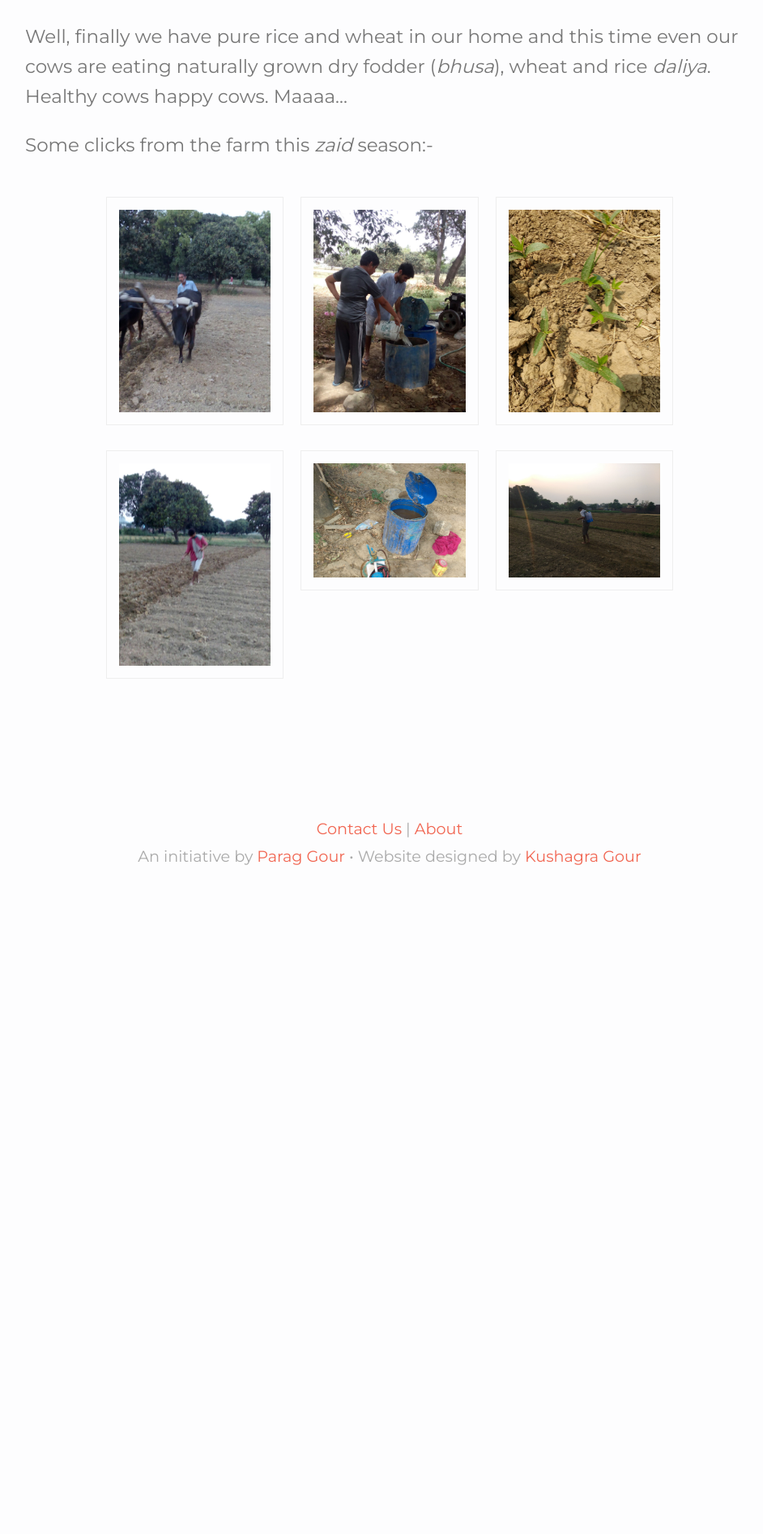
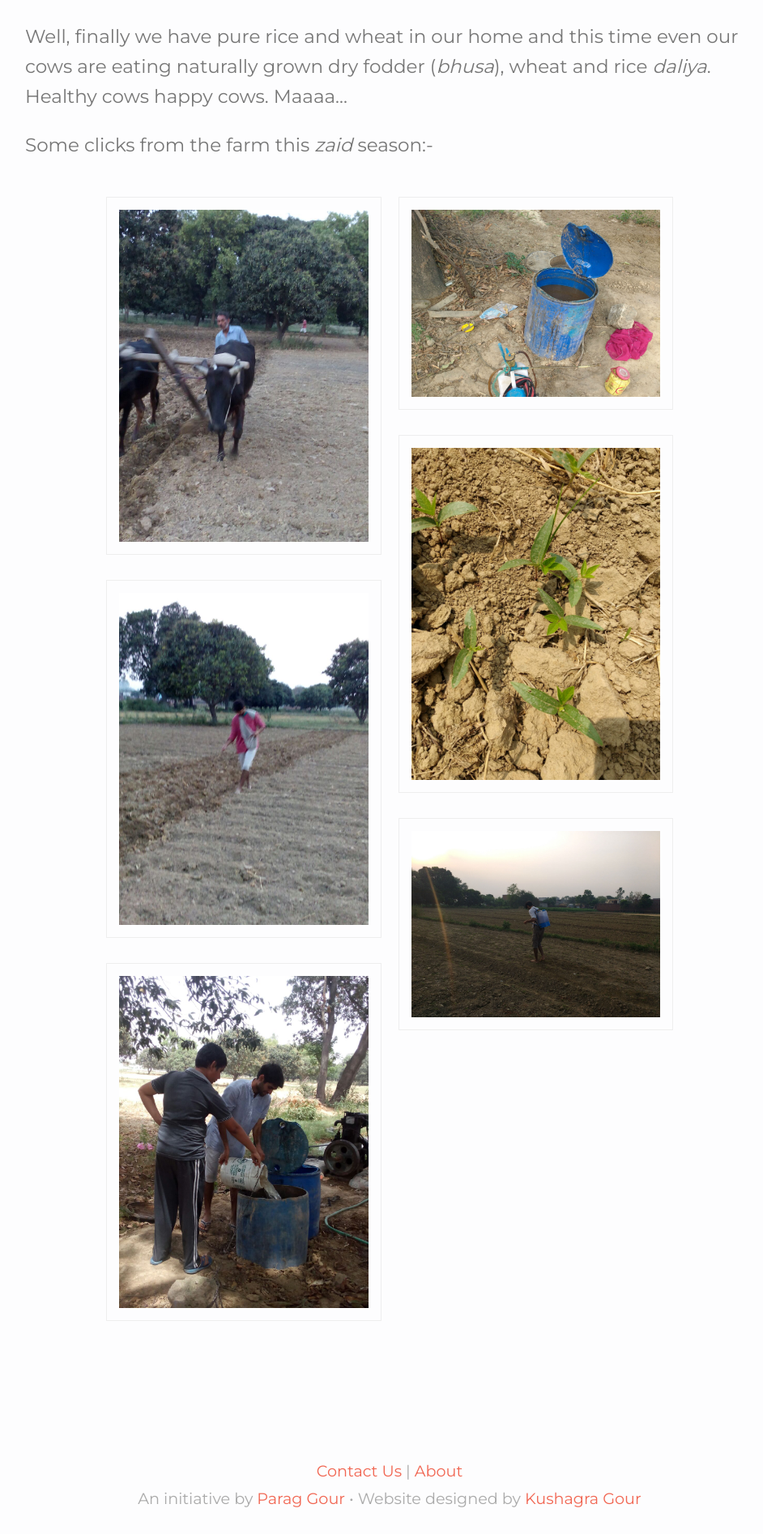
Before and after one commit to prakritee/prakritee.github.io, a Jekyll site: the page built from _posts/2016-05-15-what-are-we-eating.markdown, in a window 1280 px wide. Shown: the part 1887-3781 px from the top of the page at 81% size, without its empty margins (159-1101 px from the left). Built offline with Jekyll 4.4.1, drawn with Linux system fonts in a browser that asks for light colours; before the commit the page ends 2988 px from its top, so only the background shows below that.

Commit message:
add cols--2 class.

```diff
--- a/_posts/2015-12-20-first-success.markdown
+++ b/_posts/2015-12-20-first-success.markdown
@@ -19,7 +19,7 @@ categories: update story
 
 </div>
 
-<div class="img-container  cols">
+<div class="img-container  cols--3">
 	<img src="/images/2015/12/ploughing.jpg" alt="" class="img-container__img">
 	<img src="/images/2015/12/flatting.jpg" alt="" class="img-container__img">
 	<img src="/images/2015/12/waterwater.jpg" alt="" class="img-container__img">
--- a/_posts/2016-05-15-what-are-we-eating.markdown
+++ b/_posts/2016-05-15-what-are-we-eating.markdown
@@ -20,12 +20,11 @@ Well, finally we have pure rice and wheat in our home and this time even our cow
 Some clicks from the farm this *zaid* season:-
 
 
-<div class="img-container  cols">
-	<img src="/images/2016/05/pulse-ploughing.jpg" alt="" class="img-container__img">
-	<img src="/images/2016/05/pulse-sowing.jpg" alt="" class="img-container__img">
-	<img src="/images/2016/05/engine-1.jpg" alt="" class="img-container__img">
-	<img src="/images/2016/05/engine-2.jpg" alt="" class="img-container__img">
-	<img src="/images/2016/05/pulse-plants.jpg" alt="" class="img-container__img">
-	<img src="/images/2016/05/pulse-spraying.jpg" alt="" class="img-container__img">
-
+<div class="img-container  cols--2">
+	<img src="/images/2016/05/pulse-ploughing.jpg" title="Ploughing of field with mighty bullocks" alt="" class="img-container__img">
+	<img src="/images/2016/05/pulse-sowing.jpg" title="Sowing of seeds" alt="" class="img-container__img">
+	<img src="/images/2016/05/engine-1.jpg" title="Manuare preparation with water engine in the background" alt="" class="img-container__img">
+	<img src="/images/2016/05/engine-2.jpg" title="Manuare drums" alt="" class="img-container__img">
+	<img src="/images/2016/05/pulse-plants.jpg" title="Cute moong saplings" alt="" class="img-container__img">
+	<img src="/images/2016/05/pulse-spraying.jpg" title="Spraying goumutra to prevent harmful pests/insects" alt="" class="img-container__img">
 </div>
--- a/css/main.scss
+++ b/css/main.scss
@@ -203,7 +203,7 @@ img {
 	max-width: 700px;
 	margin: 2em auto;
 }
-.cols {
+.cols--3 {
 	-moz-column-count:3;
 	-moz-column-gap: 3%;
 	-moz-column-width: 30%;
@@ -213,6 +213,17 @@ img {
 	column-count: 3;
 	column-gap: 3%;
 	column-width: 30%;
+}
+.cols--2 {
+	-moz-column-count:2;
+	-moz-column-gap: 3%;
+	-moz-column-width: 40%;
+	-webkit-column-count:2;
+	-webkit-column-gap: 3%;
+	-webkit-column-width: 40%;
+	column-count: 2;
+	column-gap: 3%;
+	column-width: 40%;
 }
 .img-container__img {
 	margin-bottom: 20px;
```
